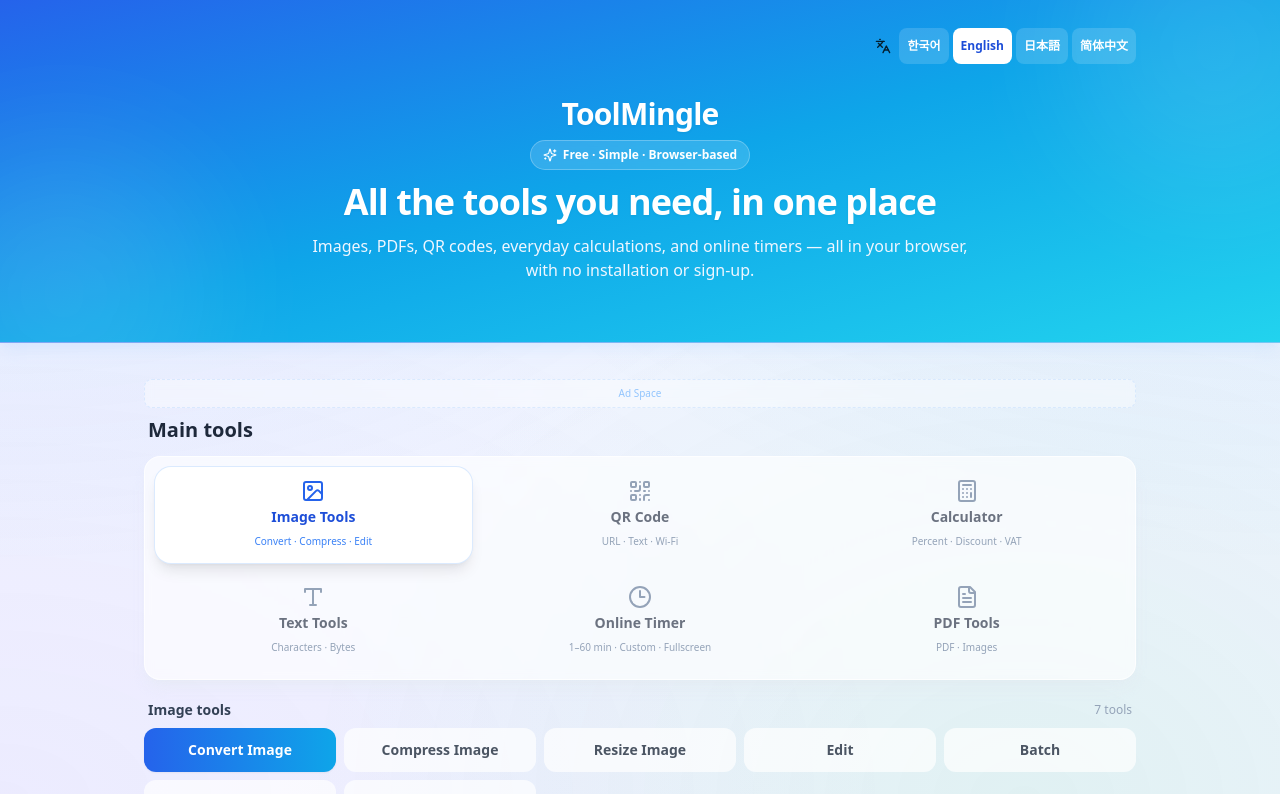
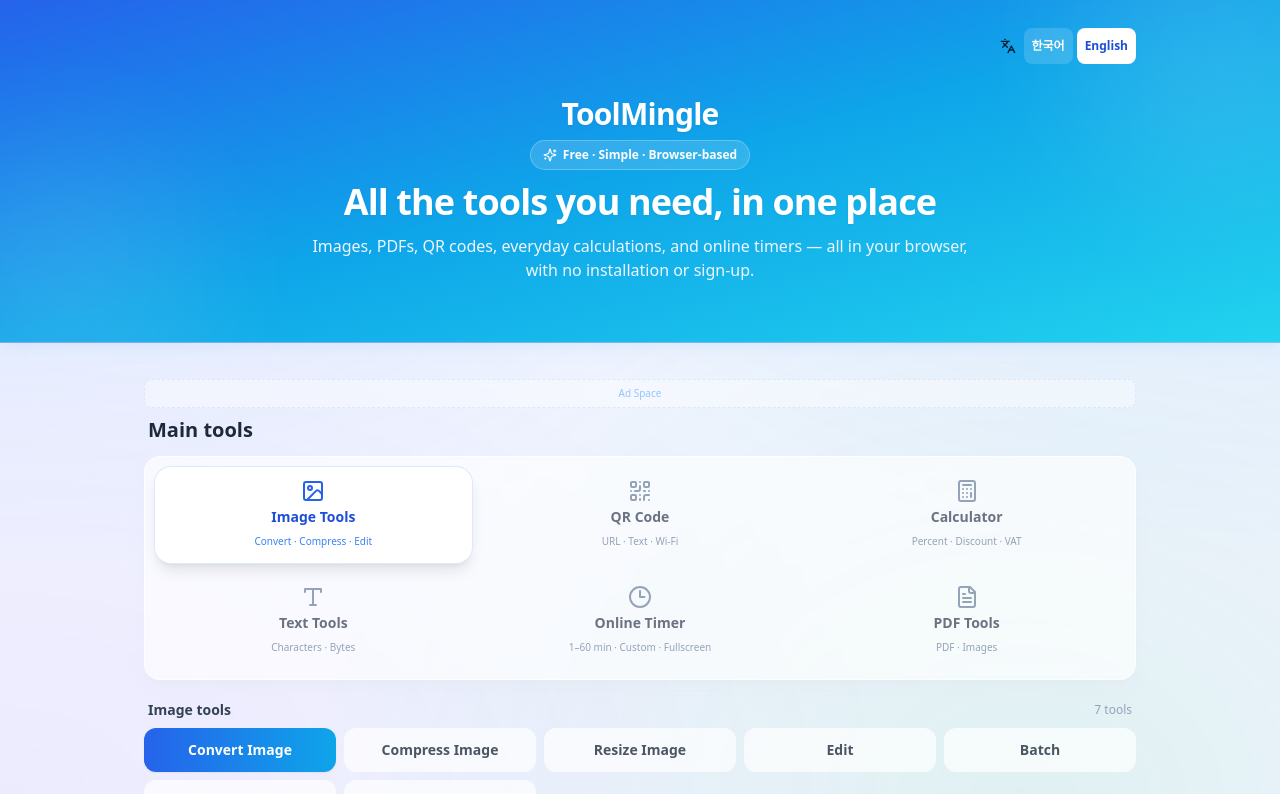
Before and after one commit to hosi4242/convert-images, a React (Vite) app: page / in a window 1280 px wide. Shown: the top 794 px of the page. Built offline with nearby package versions, Linux system fonts and the light colour scheme.

Commit message:
Simplify language support to Korean and English

```diff
--- a/src/i18n/languages.ts
+++ b/src/i18n/languages.ts
@@ -3,8 +3,6 @@ export const LANGUAGE_STORAGE_KEY = "image-converter-lang";
 export const LANGUAGE_OPTIONS = [
   { code: "ko", nativeName: "한국어", englishName: "Korean", implemented: true },
   { code: "en", nativeName: "English", englishName: "English", implemented: true },
-  { code: "ja", nativeName: "日本語", englishName: "Japanese", implemented: true },
-  { code: "zh-CN", nativeName: "简体中文", englishName: "Simplified Chinese", implemented: true },
 ] as const;
 
 export type Language = (typeof LANGUAGE_OPTIONS)[number]["code"];
@@ -15,21 +13,14 @@ export function isLanguage(value: string | null): value is Language {
 }
 
 export function detectBrowserLanguage(): Language {
-  if (typeof window === "undefined") return "ko";
+  if (typeof window === "undefined") return "en";
 
   const browserLanguages = [
     ...(navigator.languages ?? []),
     navigator.language,
   ].filter(Boolean).map((value) => value.toLowerCase());
 
-  for (const language of browserLanguages) {
-    if (language.startsWith("ko")) return "ko";
-    if (language.startsWith("ja")) return "ja";
-    if (language.startsWith("zh")) return "zh-CN";
-    if (language.startsWith("en")) return "en";
-  }
-
-  return "en";
+  return browserLanguages.some((language) => language.startsWith("ko")) ? "ko" : "en";
 }
 
 export function getStoredLanguage(): Language | null {
```
